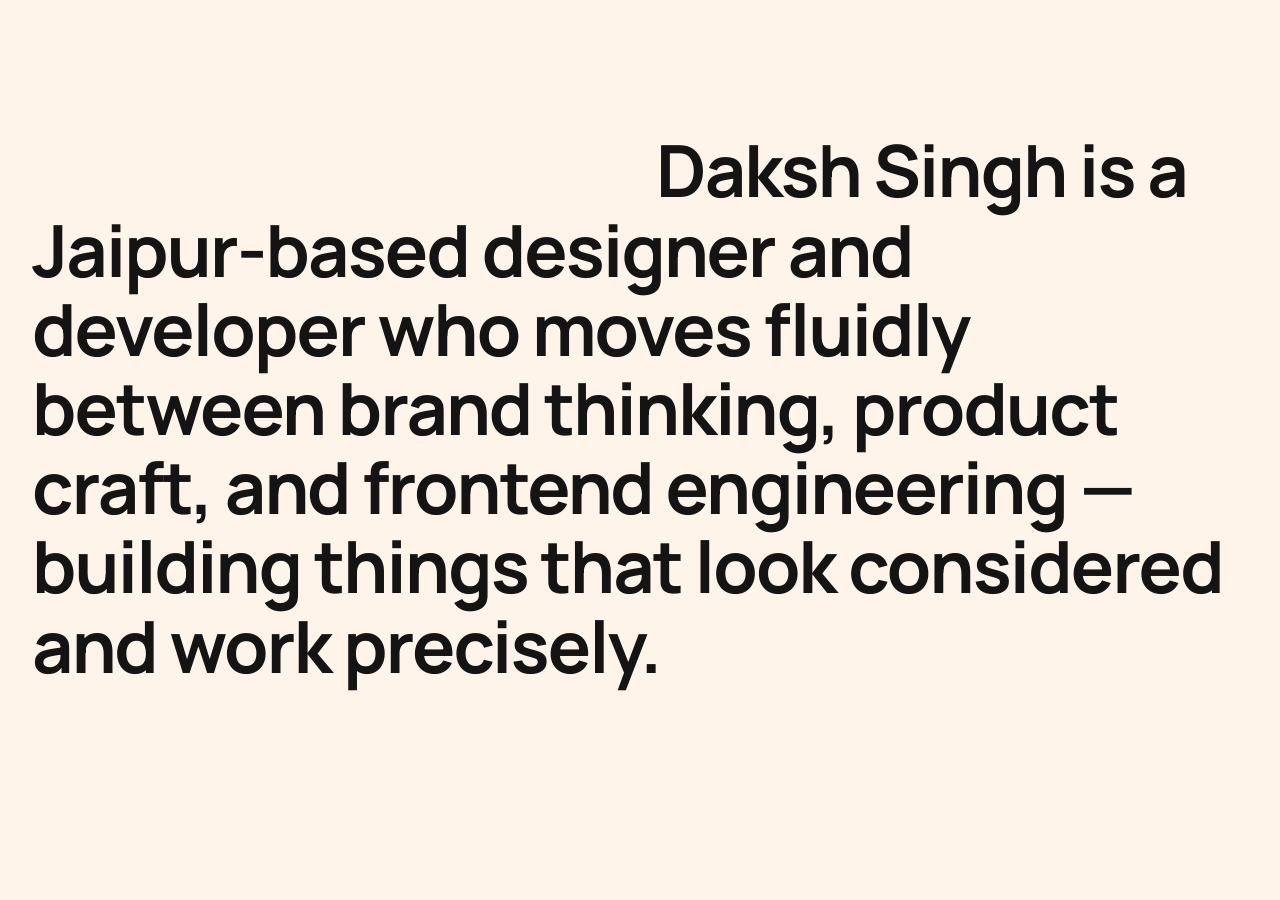
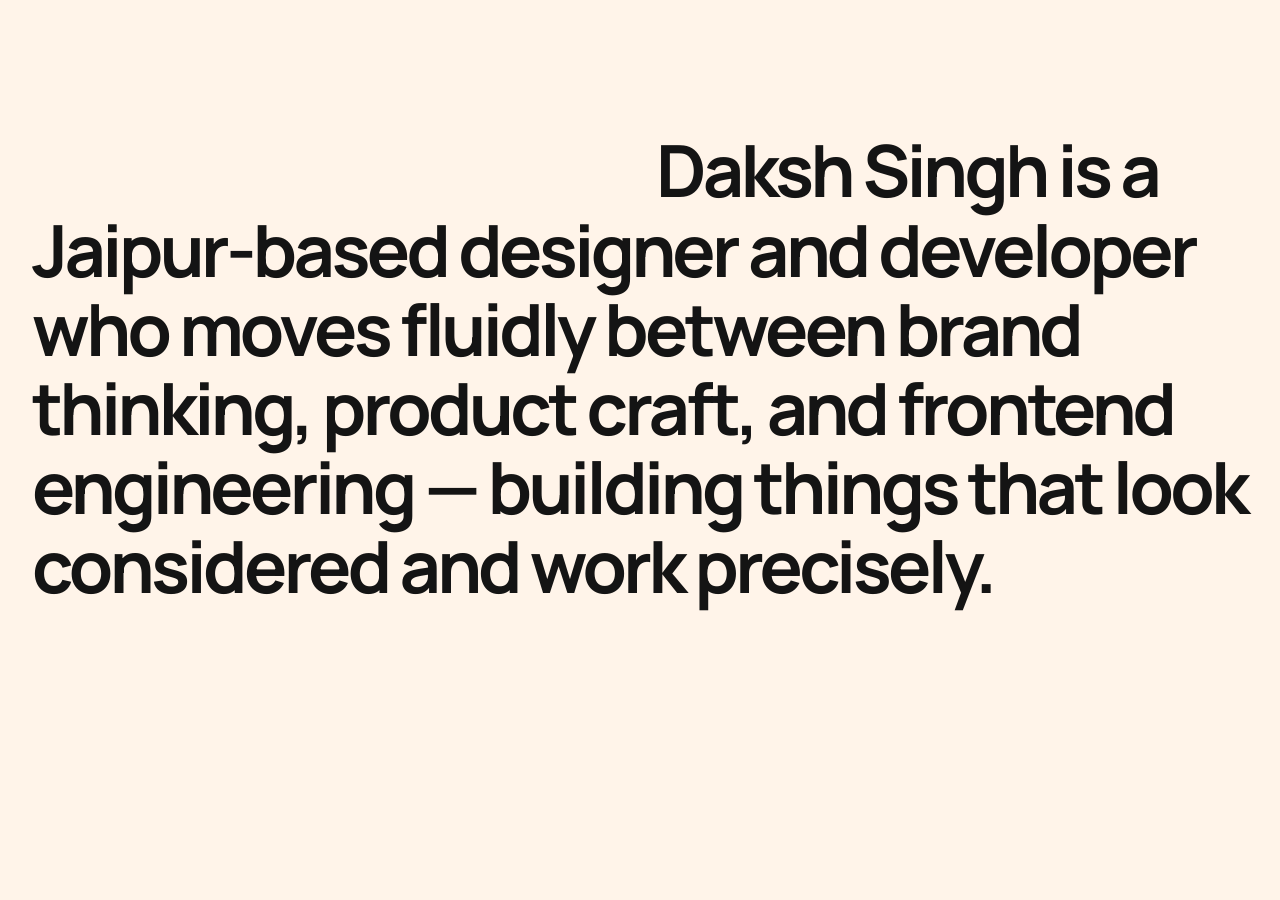
Before and after one commit to evenrise01/daksh-singh-26-portfolio, a Next.js app: page / in a window 1280 px wide. Shown: the part 1620-2520 px from the top of the page. Built offline with nearby package versions, Linux system fonts and the light colour scheme.

Commit message:
add the last section text

```diff
--- a/app/components/home/about.tsx
+++ b/app/components/home/about.tsx
@@ -62,7 +62,7 @@
       <div className="col-span-full mb-32! md:mt-82! md:mb-72!">
         <div className="title block md:-mt-36 lg:-mt-42 xl:-mt-48">
           <span className="inline-block md:w-[808px] xl:w-[624px] max-md:hidden" />
-          <h2 className="offset-title inline w-full text-4xl md:text-5xl lg:text-6xl xl:text-7xl leading-[110%] font-bold tracking-tight">
+          <h2 className="offset-title inline w-full text-4xl md:text-5xl lg:text-6xl xl:text-7xl leading-[110%] font-bold tracking-tighter">
             Daksh Singh is a Jaipur-based designer and developer who moves
             fluidly between brand thinking, product craft, and frontend
             engineering — building things that look considered and work
```
